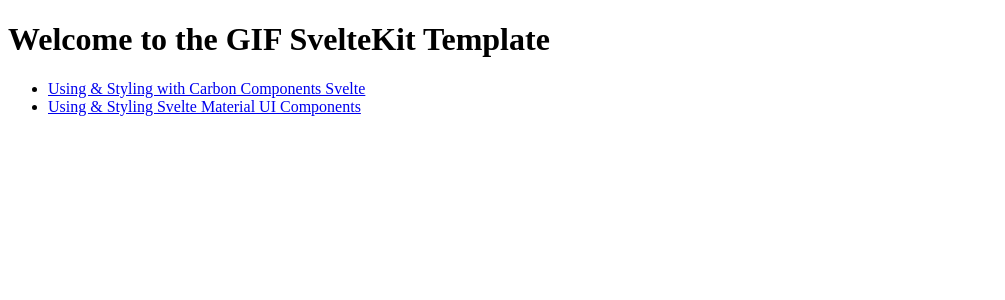
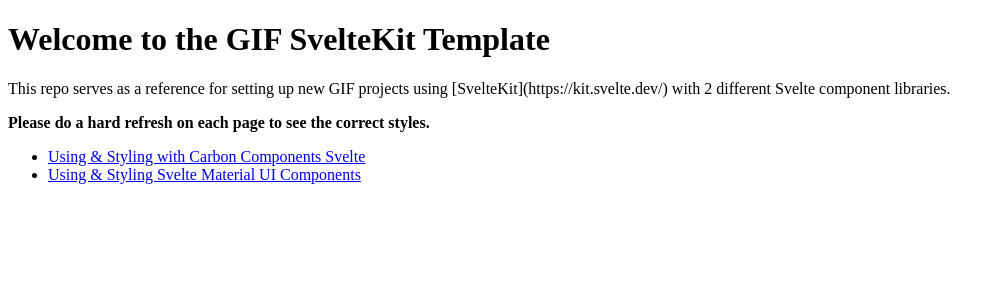
Before and after one commit to berkeley-gif/gif-svelte-template, a SvelteKit app: page / in a window 1280 px wide. Shown: the top 300 px of the page, without its empty margins (0-1005 px from the left). Built offline with nearby package versions, Linux system fonts and the light colour scheme.

Commit message:
add project desc

```diff
--- a/src/routes/+page.svelte
+++ b/src/routes/+page.svelte
@@ -1,4 +1,11 @@
 <h1>Welcome to the GIF SvelteKit Template</h1>
+
+<p>
+	This repo serves as a reference for setting up new GIF projects using
+	[SvelteKit](https://kit.svelte.dev/) with 2 different Svelte component libraries.
+</p>
+
+<strong> Please do a hard refresh on each page to see the correct styles.</strong>
 
 <ul>
 	<li>
```
